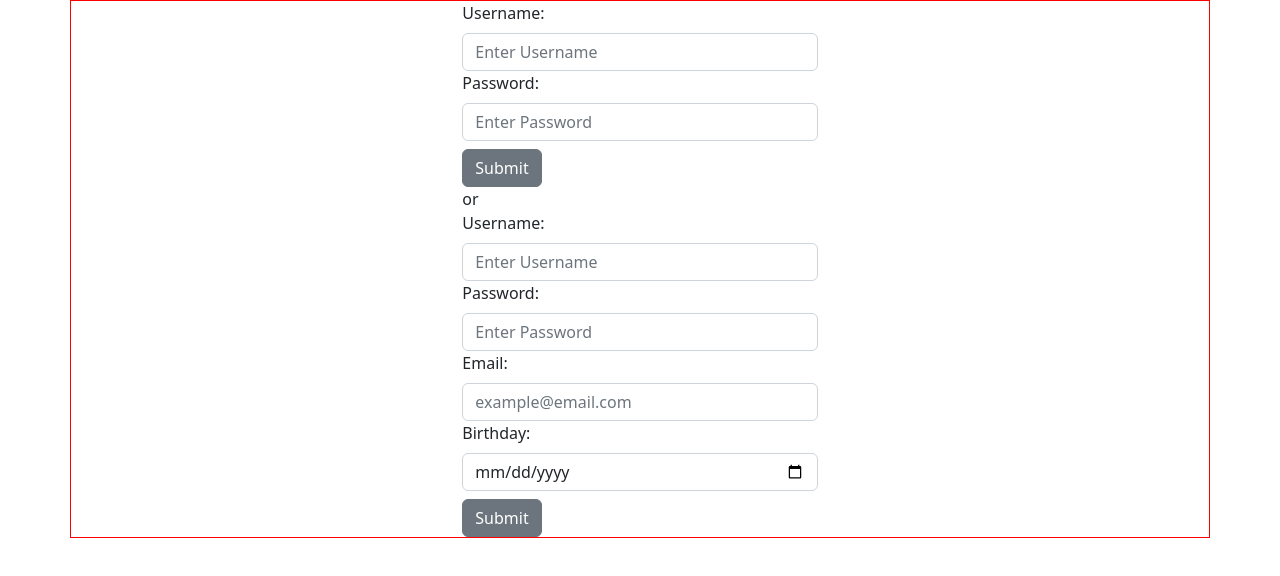
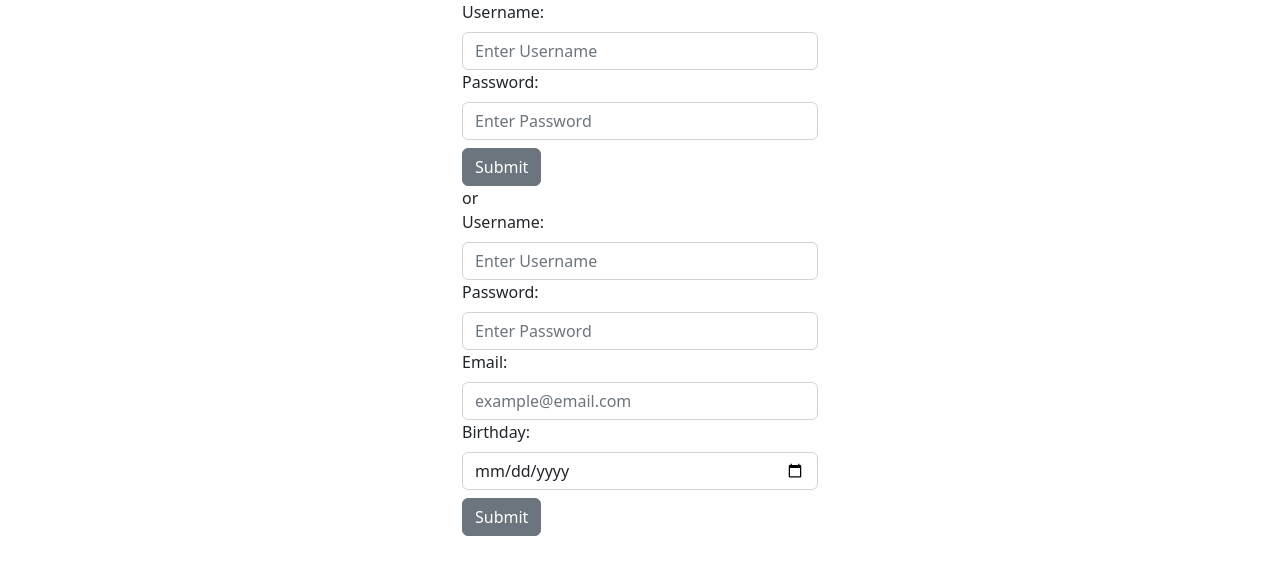
Before and after one commit to stepweaver/myFlix-client, a React (Vite) app: page / in a window 1280 px wide. Shown: the top 576 px of the page. Built offline with nearby package versions, Linux system fonts and the light colour scheme.

Commit message:
Update index.jsx
Remove temp border

```diff
--- a/src/index.jsx
+++ b/src/index.jsx
@@ -8,7 +8,7 @@ import './index.scss';
 
 const MyFlixApplication = () => {
   return (
-    <Container style={{ border: '1px solid red' }}>
+    <Container>
       <MainView />
     </Container>
   );
```
